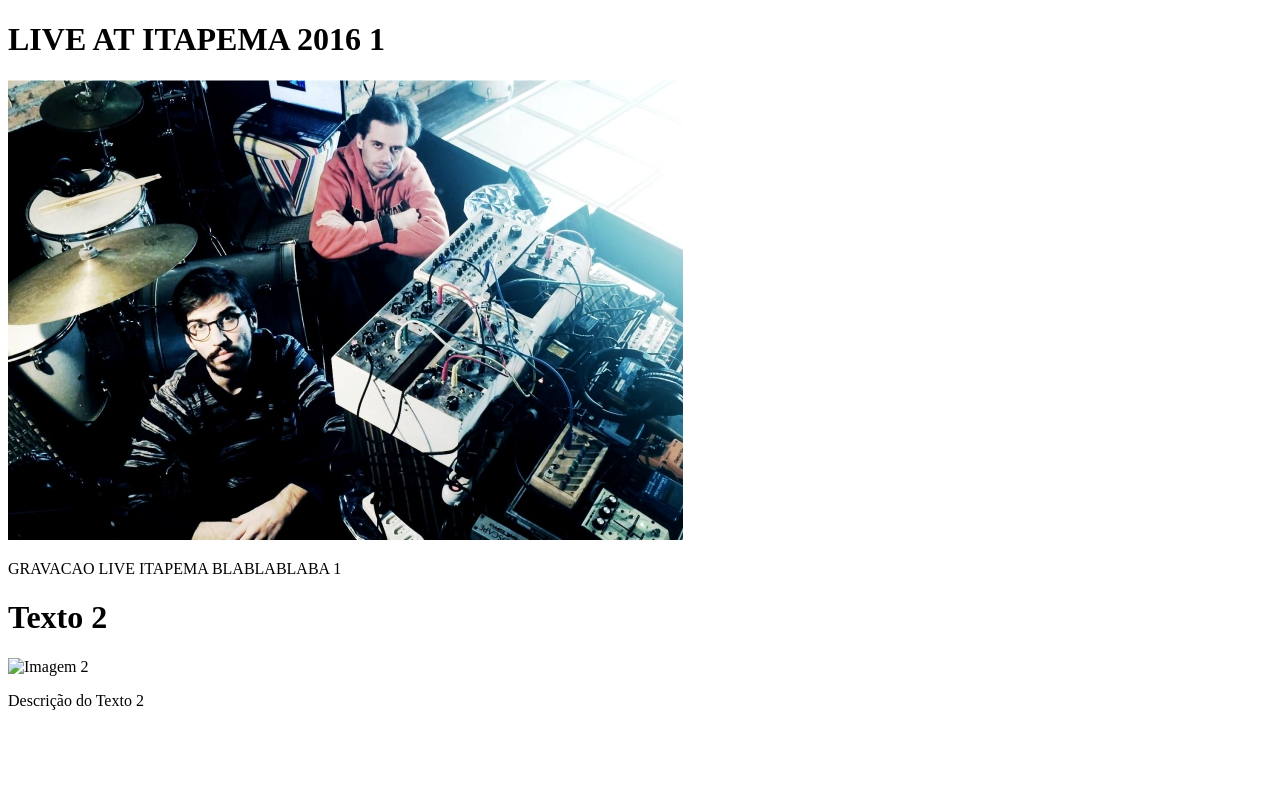
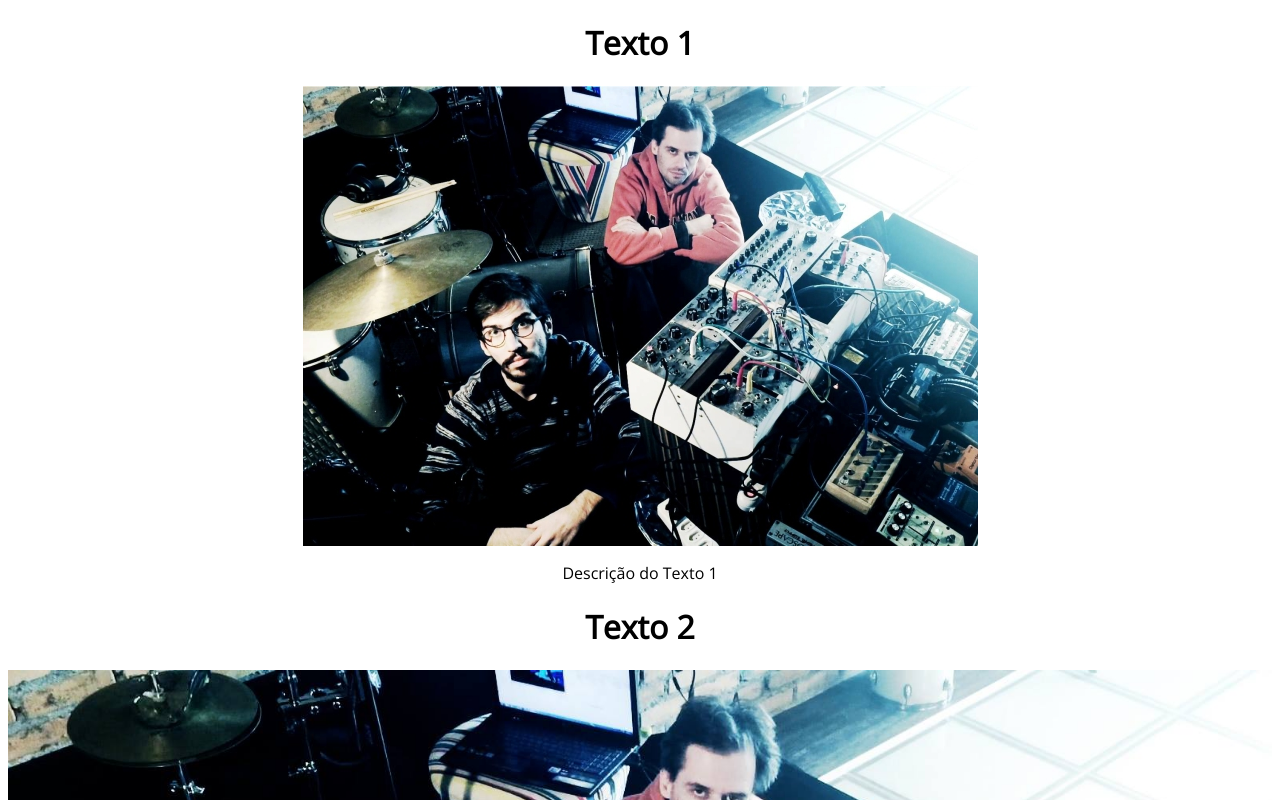
Before and after one commit to sintodrama/sintodrama.github.io, a plain HTML site: page index.html in a window 1280 px wide. Shown: the top 800 px of the page. Drawn offline with nearby package versions, Linux system fonts and the light colour scheme.

Commit message:
updatechatpt2

```diff
--- a/index.html
+++ b/index.html
@@ -3,22 +3,31 @@
   <head>
     <meta name="viewport" content="width=device-width, initial-scale=1">
     <title>Exemplo de Página HTML</title>
+    <link href="https://fonts.googleapis.com/css?family=Open+Sans" rel="stylesheet">
     <style>
+      body {
+        font-family: 'Open Sans', sans-serif;
+      }
       img {
         max-width: 100%;
         height: auto;
+        display: block;
+        margin: 0 auto;
+      }
+      div {
+        text-align: center;
       }
     </style>
   </head>
   <body>
     <div>
-      <h1>LIVE AT ITAPEMA 2016 1</h1>
+      <h1>Texto 1</h1>
       <img src="img/liveatitapema.jpg" alt="Imagem 1">
-      <p> GRAVACAO LIVE ITAPEMA BLABLABLABA 1</p>
+      <p>Descrição do Texto 1</p>
     </div>
     <div>
       <h1>Texto 2</h1>
-      <img src="imagens/imagem2.jpg" alt="Imagem 2">
+      <img src="img/fotosintodrama.jpg" alt="Imagem 2">
       <p>Descrição do Texto 2</p>
     </div>
   </body>
```
